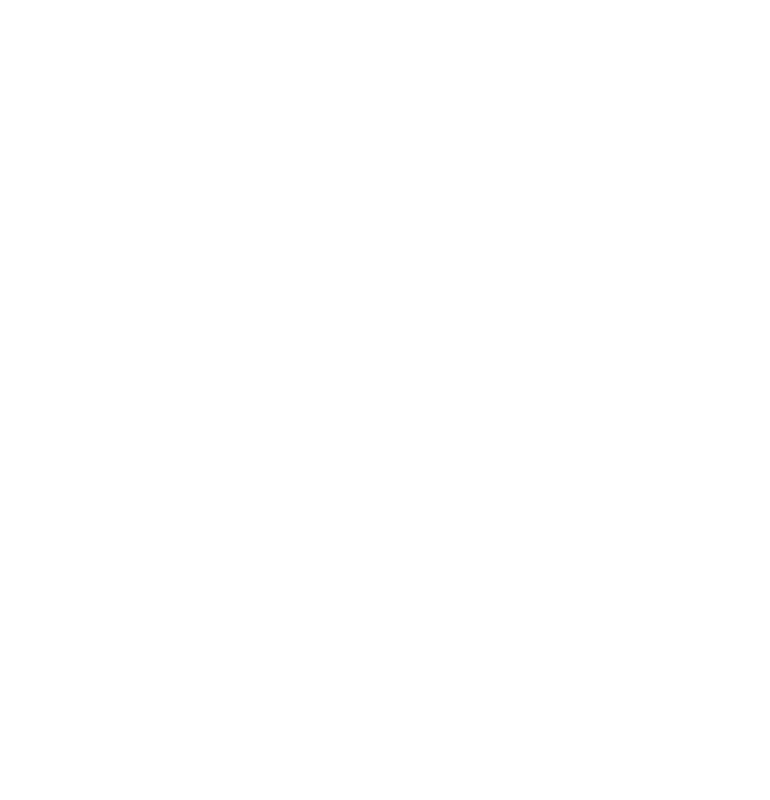
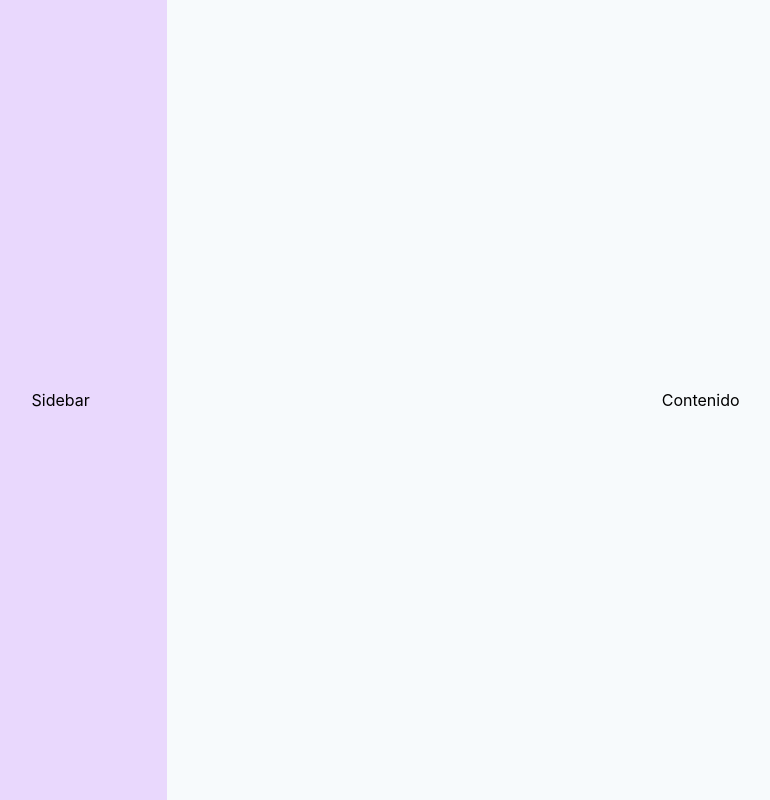
Before and after one commit to MichiWoo/exam, a Nuxt app: page /home in a window 1280 px wide. Before the commit this address had no page. Shown: the whole page, without its empty margins (46-816 px from the left). Built offline with nearby package versions, Linux system fonts and the light colour scheme.

Commit message:
:zap: Agregando Home (Dashboard)

```diff
--- /dev/null
+++ b/pages/home.vue
@@ -0,0 +1,22 @@
+<template>
+  <div
+    class="flex flex-col-reverse items-center justify-center w-full h-screen lg:flex-row"
+  >
+    <div
+      class="flex items-center justify-center w-full bg-purple-200 h-14 lg:h-full lg:w-1/6"
+    >
+      Sidebar
+    </div>
+    <div
+      class="flex items-center justify-center w-full h-full bg-gray-100 lg:h-full lg:w-5/6"
+    >
+      Contenido
+    </div>
+  </div>
+</template>
+
+<script>
+export default {
+  name: 'Home',
+}
+</script>
```
